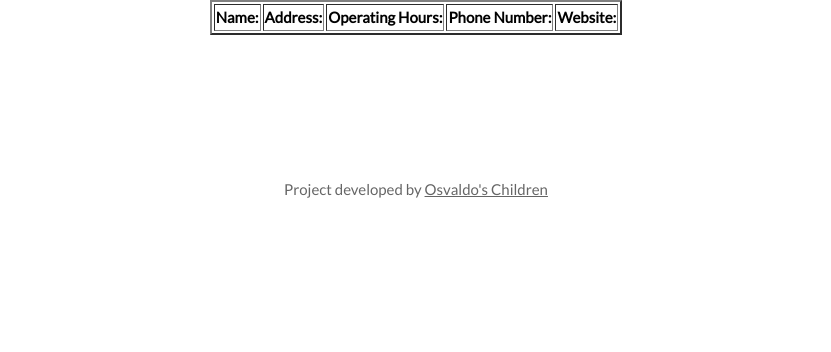
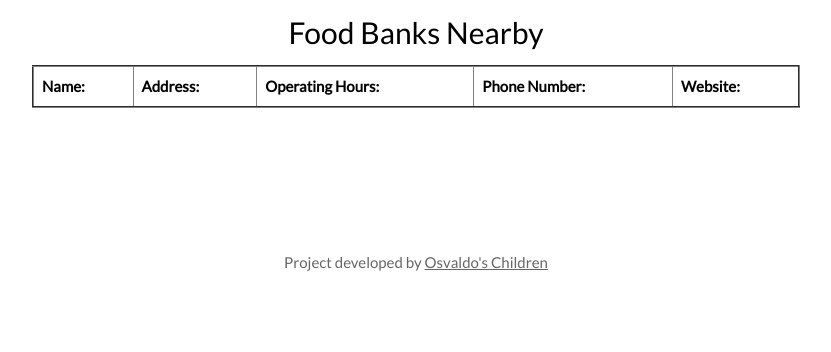
Before and after one commit to comp129-spr19/Food-bank-finder, a Django app: page /map_page/ in a window 1280 px wide. Shown: the part 978-1330 px from the top of the page, without its empty margins (224-1055 px from the left). Before the commit the page ends 1176 px from the top, so only its background shows below. Run offline with Django 3.2, Linux system fonts and the light colour scheme; lists and menus that the app fills with data are empty; some libraries are stand-ins or nearby versions.

Commit message:
Changed results table styling (#75)

```diff
--- a/donatefood/map_page/templates/map_page/map_page.html
+++ b/donatefood/map_page/templates/map_page/map_page.html
@@ -198,6 +198,29 @@
     <div style="width:100%; height:100%" id="map"></div>
   </div>
 
+  <!--- Begin results table styling -->
+  <style>
+    table {
+      border-collapse: collapse;
+      width: 60%;
+    }
+
+    th,
+    td {
+      padding: 8px;
+      text-align: left;
+      border-bottom: px solid #ddd;
+    }
+
+    tr:hover {
+      background-color: #f5f5f5;
+    }
+  </style>
+  </head>
+
+  <h2 align="center">Food Banks Nearby</h2>
+
+
   <!--<div id="places"></div>-->
 
   <div class="wrapper">
```
